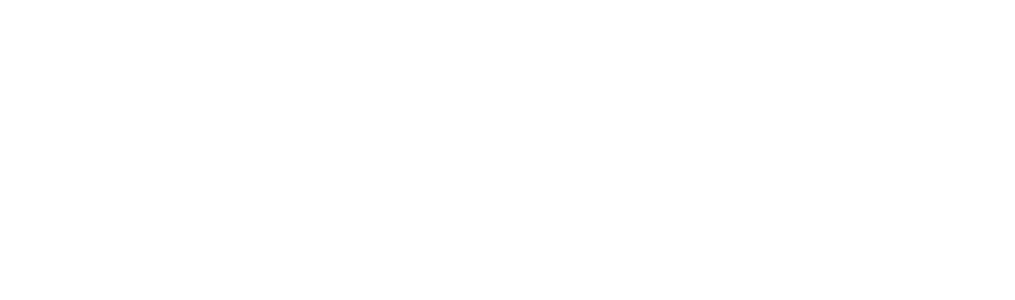
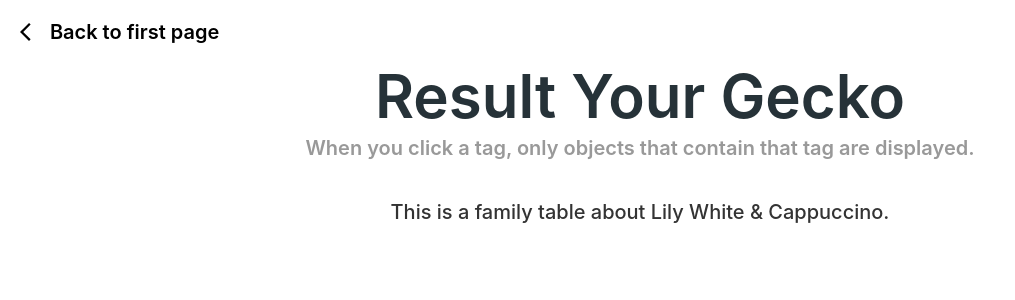
Before and after one commit to gorjs3540/gecko-color, a React (Create React App) app: page /result in a window 1280 px wide. Before the commit this address had no page. Shown: the top 300 px of the page, without its empty margins (0-1015 px from the left). Built offline with nearby package versions, Linux system fonts and the light colour scheme.

Commit message:
feat(page): result page 구현

```diff
--- a/src/App.tsx
+++ b/src/App.tsx
@@ -3,6 +3,7 @@
 
 import MalePage from './pages/male';
 import FemalePage from './pages/female';
+import ResultPage from './pages/result';
 
 const App: React.FC = () => {
   return (
@@ -10,6 +11,7 @@
       <Routes>
         <Route path='/male' element={<MalePage />} />
         <Route path='/female' element={<FemalePage />} />
+        <Route path='/result' element={<ResultPage />} />
       </Routes>
     </BrowserRouter>
   );
--- /dev/null
+++ b/src/pages/result/index.tsx
@@ -0,0 +1,22 @@
+import React from 'react';
+import styled from 'styled-components';
+
+import ResultView from '../../components/oragnisms/result/result.view';
+
+const ResultPage: React.FC = () => {
+  return (
+    <Wrapper>
+      <ResultView />
+    </Wrapper>
+  );
+};
+
+const Wrapper = styled.div`
+  display: flex;
+  align-self: center;
+  justify-content: center;
+  width: 100vw;
+  height: 100vh;
+`;
+
+export default ResultPage;
```
